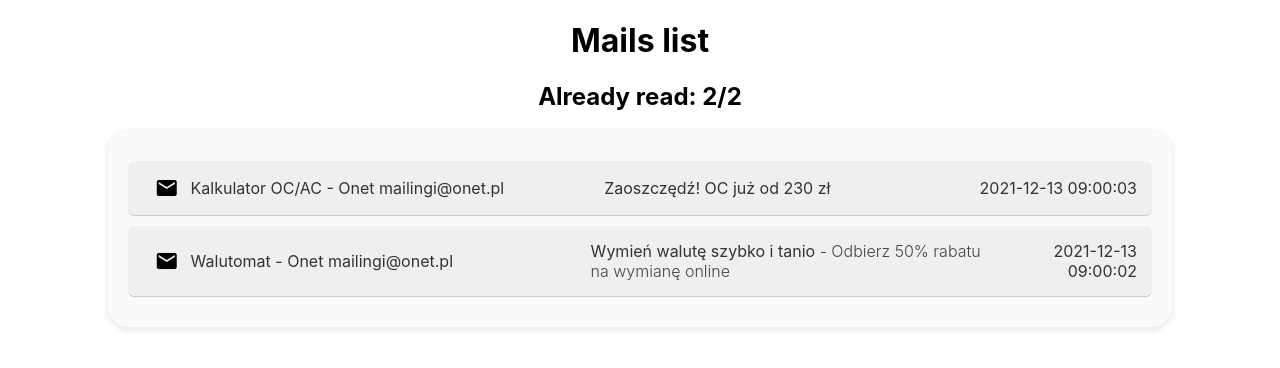
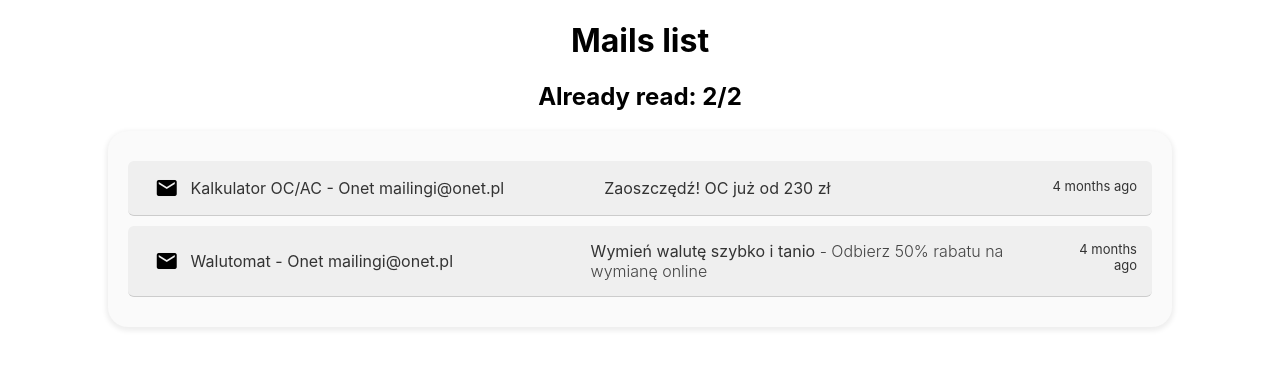
Before and after one commit to bayont/mails-list, a React (Create React App) app: page / in a window 1280 px wide. Shown: the top 368 px of the page. Built offline with nearby package versions, Linux system fonts and the light colour scheme.

Commit message:
feat: make dates more user friendly

```diff
--- a/src/components/MailListElement/MailListElement.module.css
+++ b/src/components/MailListElement/MailListElement.module.css
@@ -88,6 +88,7 @@
 }
 .date {
   text-align: right;
+  font-size: small;
 }
 
 @media screen and (min-width: 800px) {
--- a/src/components/MailListElement/MailListElement.tsx
+++ b/src/components/MailListElement/MailListElement.tsx
@@ -3,6 +3,44 @@ import { Link } from "react-router-dom";
 import { Mail } from "../../mailData";
 import { Checkbox } from "../Checkbox/Checkbox";
 import styles from "./MailListElement.module.css";
+
+function processDate(date: string): string {
+  const dateFull = new Date(date);
+  const now = new Date();
+  const yearsDiff = (now.getTime() - dateFull.getTime()) / 36e5 / 24 / 365.25;
+  if (yearsDiff < 1) {
+    const monthsDiff = yearsDiff * 12;
+    if (monthsDiff < 1) {
+      const daysDiff = yearsDiff * 365.25;
+      if (daysDiff < 1) {
+        const hoursDiff = daysDiff * 24;
+        if (hoursDiff < 1) {
+          const minutesDiff = hoursDiff / 60;
+          if (minutesDiff < 1)
+            return `${Math.round(minutesDiff / 60)} second${
+              Math.round(minutesDiff / 60) == 1.0 ? "" : "s"
+            } ago`;
+          else
+            return `${Math.round(minutesDiff)} minute${
+              Math.round(minutesDiff) == 1.0 ? "" : "s"
+            } ago`;
+        } else
+          return `${Math.round(hoursDiff)} hour${
+            Math.round(hoursDiff) == 1.0 ? "" : "s"
+          } ago`;
+      } else
+        return `${Math.round(daysDiff)} day${
+          Math.round(daysDiff) == 1.0 ? "" : "s"
+        } ago`;
+    } else
+      return `${Math.round(monthsDiff)} month${
+        Math.round(monthsDiff) == 1.0 ? "" : "s"
+      } ago`;
+  } else
+    return `${Math.round(yearsDiff)} year${
+      Math.round(yearsDiff) == 1.0 ? "" : "s"
+    } ago`;
+}
 
 type Props = {
   mail: Mail;
@@ -48,7 +86,7 @@ export function MailListElement({
             </div>
           </div>
           <div className={classNames(styles.item, styles.date)}>
-            {mail.sent_date}
+            {processDate(mail.sent_date)}
           </div>
         </div>
       </Link>
```
